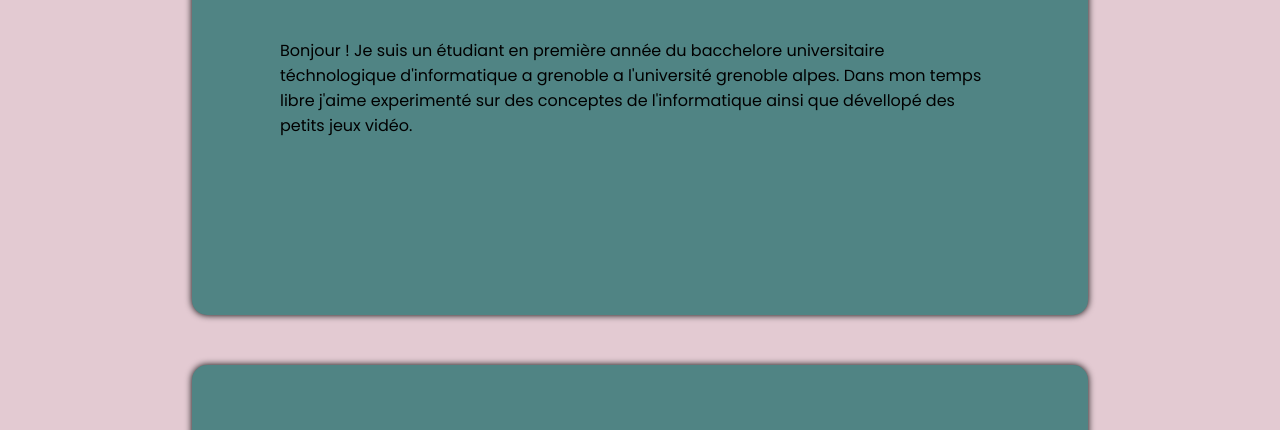
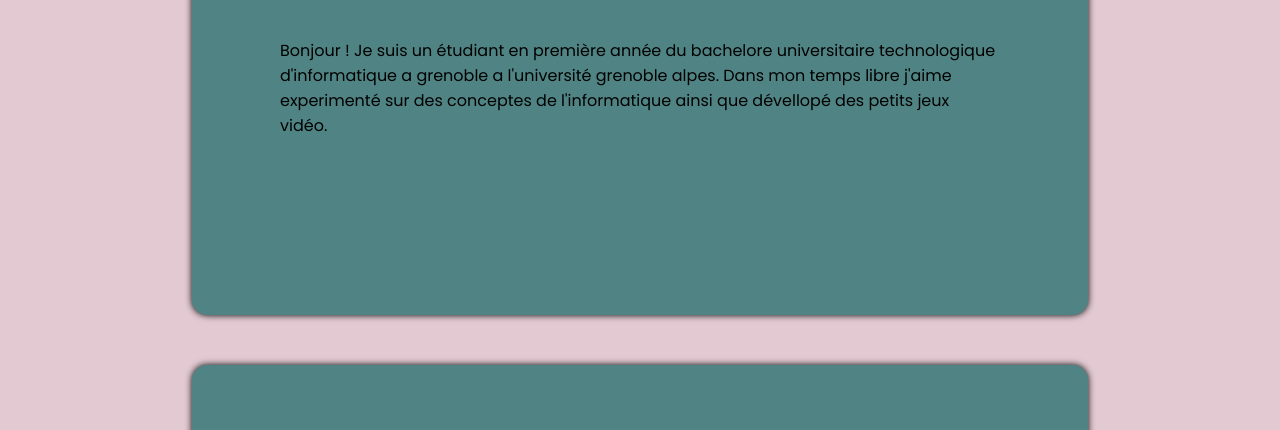
Before and after one commit to Paspatate/portfolio, a plain HTML site: page index.html in a window 1280 px wide. Shown: the part 351-781 px from the top of the page. Drawn offline with Linux system fonts and the light colour scheme.

Commit message:
correction faute d'écriture

```diff
--- a/index.html
+++ b/index.html
@@ -26,7 +26,7 @@
                 <h1>Romain Quincieu</h1>
                 <div>
                     <p>
-                        Bonjour ! Je suis un étudiant en première année du bacchelore universitaire téchnologique d'informatique a grenoble a l'université grenoble alpes. Dans mon temps libre j'aime experimenté sur des conceptes de l'informatique ainsi que dévellopé des petits jeux vidéo.
+                        Bonjour ! Je suis un étudiant en première année du bachelore universitaire technologique d'informatique a grenoble a l'université grenoble alpes. Dans mon temps libre j'aime experimenté sur des conceptes de l'informatique ainsi que dévellopé des petits jeux vidéo.
                     </p>
                 </div>
             </div>
```
Also changed, not shown: contenu.txt.
